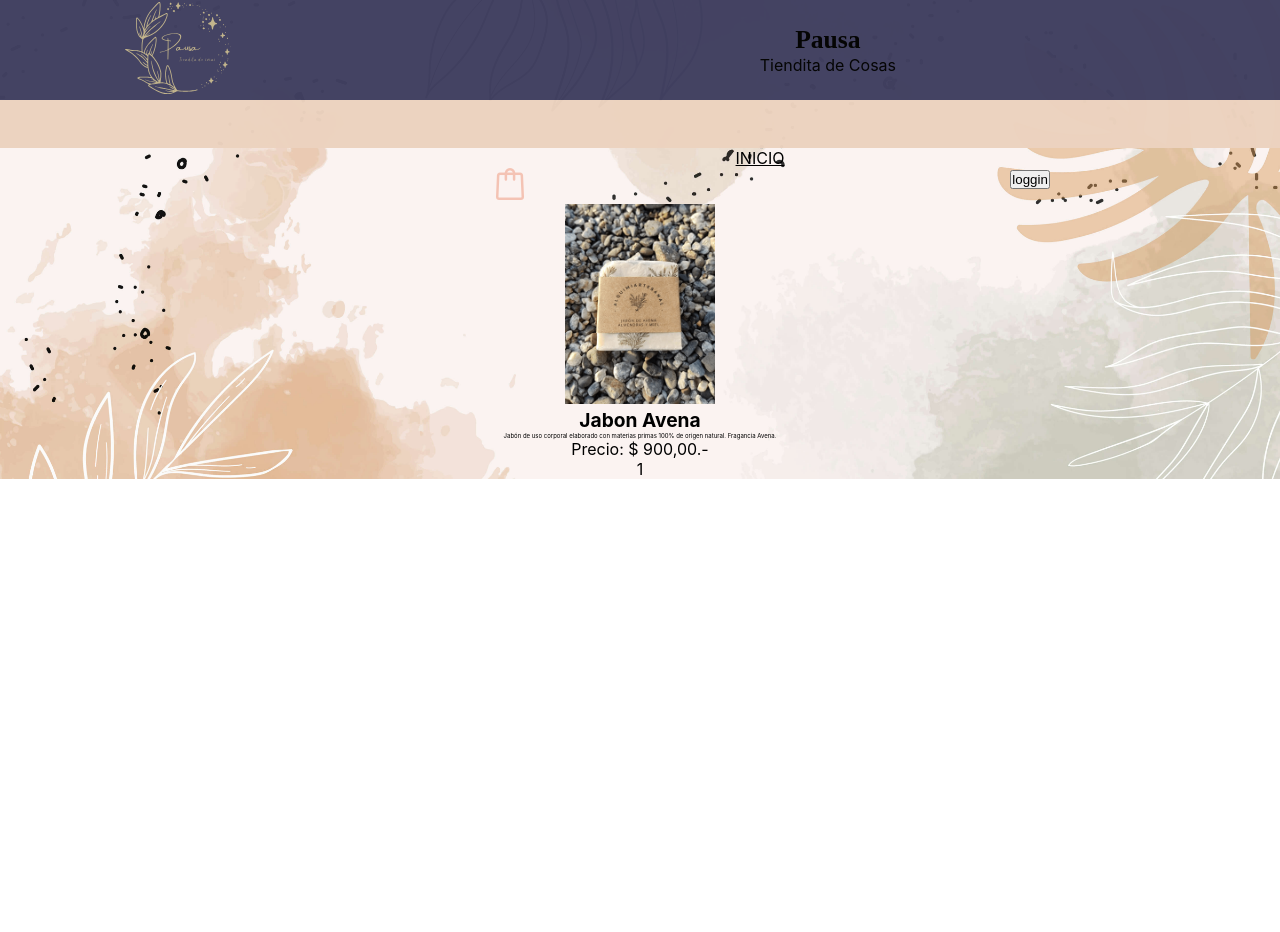
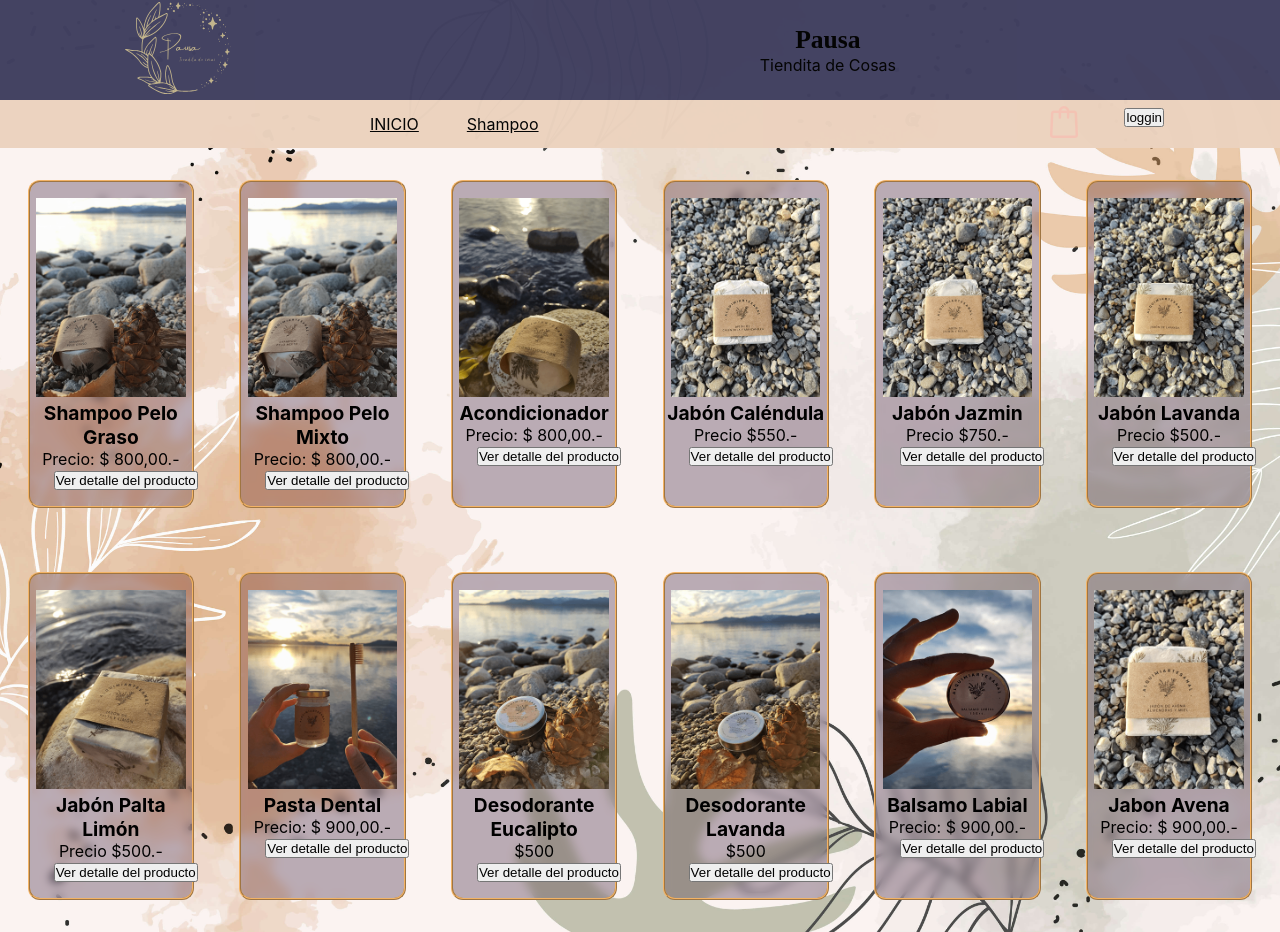
Before and after one commit to matyferreyra/ecommerce-react, a React (Create React App) app: page / in a window 1280 px wide. Before the commit the page ends 800 px from the top, so only its background shows below. Built offline with nearby package versions, Linux system fonts and the light colour scheme.

Commit message:
1ra entrega del proyecto final

```diff
--- a/src/App.js
+++ b/src/App.js
@@ -11,22 +11,15 @@ import {BrowserRouter, Routes, Route} from "react-router-dom";
 
 function App() {
 
-  const onAdd = (counter) => {
-    console.log(counter);
-  }
-
-  return (
+return (
     <BrowserRouter>
     <div className="App">
     <Header/>
     <NavBar/>
     <Routes>
-      <Route path='/' element={<ItemDetailContainer/>}></Route>
-      {/* <ItemListContainer titulo="¡Hola! Soy un contador de items"/> */}
-      {/* <Route path='/list' element={<ItemListContainer/>}></Route> */}
-      {/* <Route path='/detail' element={<ItemListContainer/>}></Route> */}
-      {/* <ItemCount stock={10} initial={1} onAdd={onAdd}/>             */}
-      {/* <img src={logo} className="App-logo" alt="logo" />               */}
+      {/* <Route path='/' element={</>}></Route>       */}
+      <Route path='/' element={<ItemListContainer/>}/>
+      <Route path='/detail' element={<ItemDetailContainer/>}/>
       </Routes>
     </div>
     </BrowserRouter>
--- a/src/components/ItemDetail/ItemDetail.js
+++ b/src/components/ItemDetail/ItemDetail.js
@@ -1,8 +1,14 @@
 import "./ItemDetail.css";
 import Item from "../Item/Item"
+import ItemCount from '../../components/ItemCount/ItemCount';
+
 
 const ItemDetail = ({viewDetail}) => {
-    console.log(viewDetail);
+
+    const onAdd = (counter) => {
+        console.log(counter);
+    }
+
     return (
         <>
         <img src={viewDetail.image} alt={viewDetail.name} className="sizeImgDetail"/>
@@ -10,6 +16,7 @@ const ItemDetail = ({viewDetail}) => {
         <p className="descript">{viewDetail.description}</p>
         <p className="price">{viewDetail.price}</p>
         <p className="stock">{viewDetail.stock}</p>
+        <ItemCount stock={10} initial={1} onAdd={onAdd}/>
         </>
     )
 }
--- a/src/components/ItemListContainer/mock-data.js
+++ b/src/components/ItemListContainer/mock-data.js
@@ -5,6 +5,7 @@ const data = [
         name: "Shampoo Pelo Graso",
         description: "Shampoo hecho con materias primas 100% naturales, sin ningún agregado quimico de origen industrial. Su duración promedio (depende de su uso) es de 1 mes.",
         price: "Precio: $ 800,00.-",
+        category: "shampoo",
         stock: 1,
     },
     {
@@ -13,6 +14,7 @@ const data = [
         name: "Shampoo Pelo Mixto",
         description: "Shampoo hecho con materias primas 100% naturales, sin ningún agregado quimico de origen industrial. Su duración promedio (depende de su uso) es de 1 mes.",
         price: "Precio: $ 800,00.-",
+        category: "shampoo",
         stock: 3,
     },
     {
@@ -21,6 +23,7 @@ const data = [
         name: "Acondicionador",
         description: "Acondicionador de cabello con materias primas 100% naturales, sin ningún agregado quimico de origen industrial. Su duración promedio (depende de su uso) es de 1 mes.",
         price: "Precio: $ 800,00.-",
+        category: "acondicionador",
         stock: 1,
     },
     {
@@ -29,6 +32,7 @@ const data = [
         name: "Jabón Caléndula",
         description: "Jabón de uso corporal elaborado con materias primas 100% de origen natural. Fragancia calendula y manzanilla.",
         price: "Precio $550.-",
+        category: "jabon",
         stock: 6,
     },
     {
@@ -37,6 +41,7 @@ const data = [
         name: "Jabón Jazmin",
         description: "Jabón de uso corporal elaborado con materias primas 100% de origen natural. Fragancia jazmin y rosas.",
         price: "Precio $750.-",
+        category: "jabon",
         stock: 2,
     },
     {
@@ -45,6 +50,7 @@ const data = [
         name: "Jabón Lavanda",
         description: "abón de uso corporal elaborado con materias primas 100% de origen natural. Fragancia lavanda.",
         price: "Precio $500.-",
+        category: "jabon",
         stock: 1,
     },
     {
@@ -53,6 +59,7 @@ const data = [
         name: "Jabón Palta Limón",
         description: "Jabón de uso corporal elaborado con materias primas 100% de origen natural. Fragancia palta y limon.",
         price: "Precio $500.-",
+        category: "jabon",
         stock: 1,
     },
     {
@@ -61,6 +68,7 @@ const data = [
         name: "Pasta Dental",
         description: "Jabón de uso corporal elaborado con materias primas 100% de origen natural. Presentación en frasco de 150gr.",
         price: "Precio: $ 900,00.-",
+        category: "pasta_dental",
         stock: 1,
     },
     {
@@ -69,6 +77,7 @@ const data = [
         name: "Desodorante Eucalipto",
         description: "bordado",
         price: "$500",
+        category: "desodorante",
         stock: 1,
     },
     {
@@ -77,6 +86,7 @@ const data = [
         name: "Desodorante Lavanda",
         description: "bordado",
         price: "$500",
+        category: "desodorante",
         stock: 1,
     },
     {
@@ -85,6 +95,7 @@ const data = [
         name: "Balsamo Labial",
         description: "Balsamo labial. Ideal para tener siempre a mano en la cartera o mochila.",
         price: "Precio: $ 900,00.-",
+        category: "labial",
         stock: 1,
     },
     {
@@ -93,6 +104,7 @@ const data = [
         name: "Jabon Avena",
         description: "Jabón de uso corporal elaborado con materias primas 100% de origen natural. Fragancia Avena.",
         price: "Precio: $ 900,00.-",
+        category: "jabon",
         stock: 1,
     },
 ];
--- a/src/components/NavBar/NavBar.js
+++ b/src/components/NavBar/NavBar.js
@@ -8,11 +8,12 @@ const NavBar = ()=> {
     return (
         <>
         {/* <link to="/"></div></link> */}
-        <div className="navBar_container"></div>
+        <div className="navBar_container">
         <div className="margenDerecho">
             <ul>
                 {/* <li><a href="#">INICIO</a></li> */}
                 <Link to="/">INICIO</Link>
+                <Link to="/category/shampoo">Shampoo</Link>
                 {/* <li><a href="#">NOSOTROS</a></li> */}
                 {/* <Link to="">NOSOTROS</Link>          */}
                 {/* <li><a href="#">CONTACTO</a></li> */}
@@ -20,7 +21,7 @@ const NavBar = ()=> {
             </ul>
         </div>
         <CartWidget/>
-        {/* </div> */}
+        </div>
         </>
     )
 }
```
